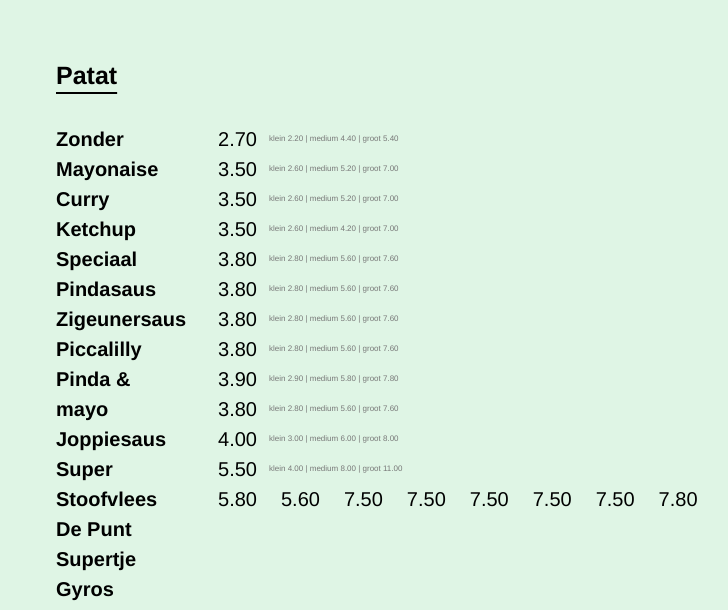
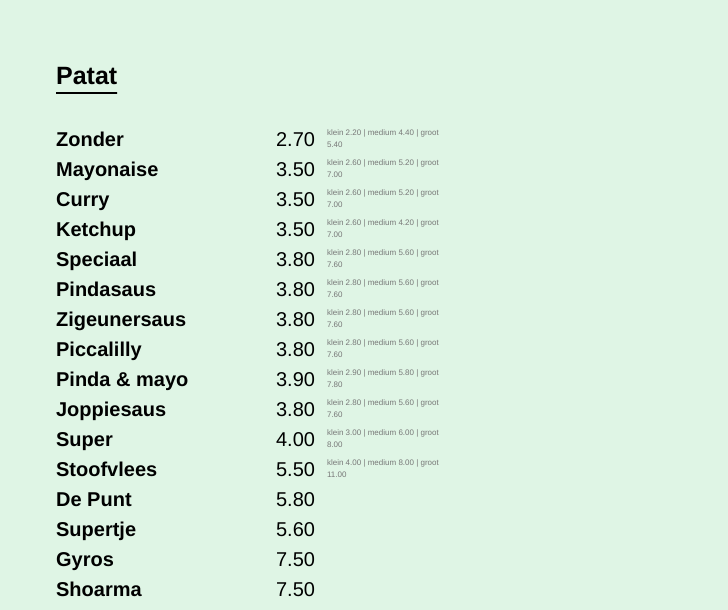
Before and after one commit to 7lllao/cafetariadepunt, a plain HTML site: page index.html in a window 1280 px wide. Shown: the part 113-723 px from the top of the page, without its empty margins (386-1114 px from the left). Drawn offline with Linux system fonts and the light colour scheme.

Commit message:
Update index.html

```diff
--- a/index.html
+++ b/index.html
@@ -144,35 +144,35 @@
                     <span class="product-description">klein 4.00 | medium 8.00 | groot 11.00</span>
                 </div>
 
-                <div class="product">
+
                     <span class="product-price"> 5.80</span> <!--De Punt-->
 
 
-                <div class="product">
+
                     <span class="product-price"> 5.60</span> <!--Supertje-->
 
 
-                <div class="product">
+
                     <span class="product-price"> 7.50</span> <!--Gyros-->
 
 
-                <div class="product">
+
                     <span class="product-price"> 7.50</span> <!--Shoarma-->
 
 
-                <div class="product">
+
                     <span class="product-price"> 7.50</span> <!--Kip pangang-->
 
 
-                <div class="product">
+
                     <span class="product-price"> 7.50</span> <!--Babi pangang-->
 
 
-                <div class="product">
+
                     <span class="product-price"> 7.50</span> <!--Hete kip-->
 
 
-                <div class="product">
+
                     <span class="product-price"> 7.80</span> <!--Waterfiets-->
 
 
```
